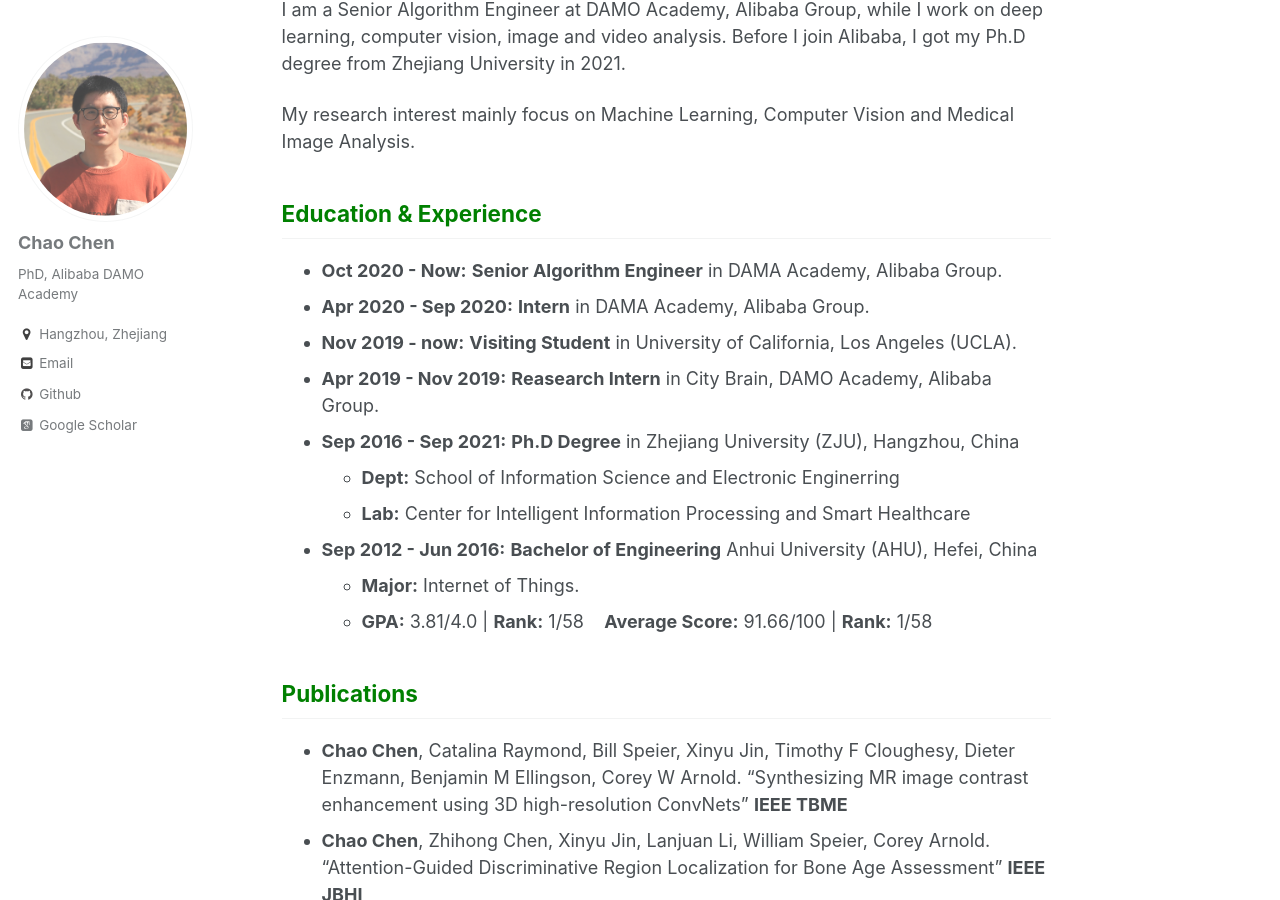
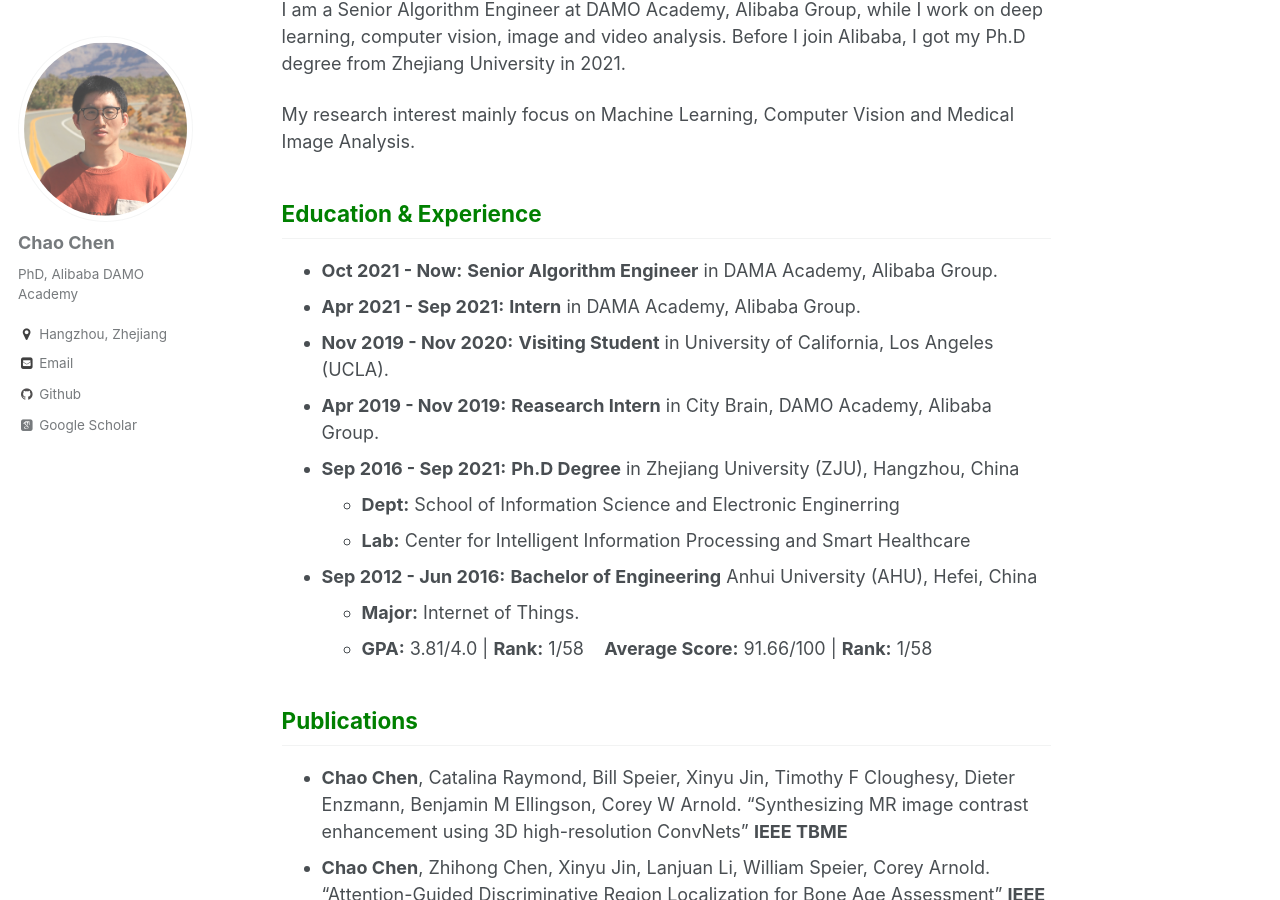
Before and after one commit to chenchao666/chenchao666.github.io, a Jekyll site: the page built from _pages/about.md, in a window 1280 px wide and 900 px high, scrolled down 549 px. Built offline with Jekyll 4.4.1, drawn with Linux system fonts in a browser that asks for light colours; some web fonts are replaced.

Commit message:
Update about.md

```diff
--- a/_pages/about.md
+++ b/_pages/about.md
@@ -25,9 +25,9 @@ My research interest mainly focus on Machine Learning, Computer Vision and Medic
 
 
 ## <span style="color: green"> Education & Experience </span>
-* **Oct 2020 - Now:** **Senior Algorithm Engineer** in DAMA Academy, Alibaba Group.
-* **Apr 2020 - Sep 2020:** **Intern** in DAMA Academy, Alibaba Group.
-* **Nov 2019 - now:** **Visiting Student** in University of California, Los Angeles (UCLA).
+* **Oct 2021 - Now:** **Senior Algorithm Engineer** in DAMA Academy, Alibaba Group.
+* **Apr 2021 - Sep 2021:** **Intern** in DAMA Academy, Alibaba Group.
+* **Nov 2019 - Nov 2020:** **Visiting Student** in University of California, Los Angeles (UCLA).
 * **Apr 2019 - Nov 2019:** **Reasearch Intern** in City Brain, DAMO Academy, Alibaba Group.
 * **Sep 2016 - Sep 2021:** **Ph.D Degree** in Zhejiang University (ZJU), Hangzhou, China
   - **Dept:**  School of Information Science and Electronic Enginerring
```
